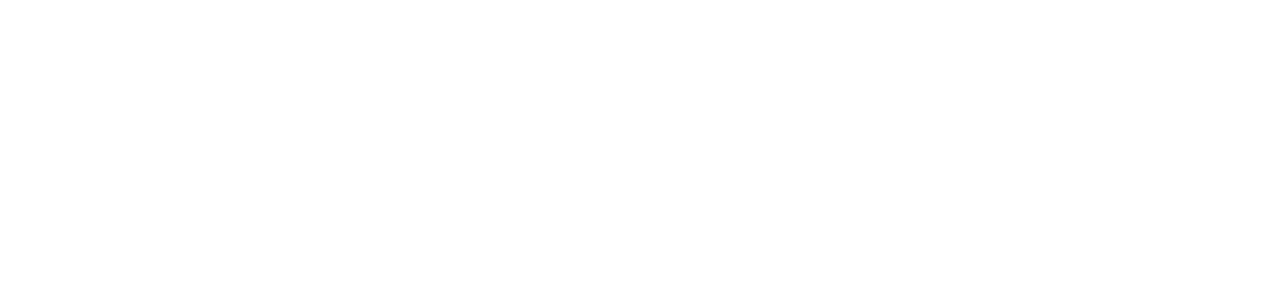
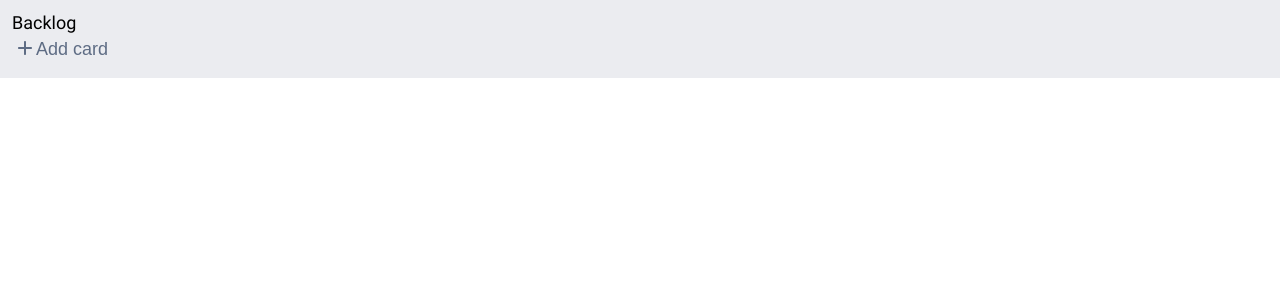
Before and after one commit to NikitaSar64/kanban-board, a React (Create React App) app: page / in a window 1280 px wide. Shown: the top 300 px of the page. Built offline with nearby package versions, Linux system fonts and the light colour scheme.

Commit message:
add component taskCard + connect localStorage

```diff
--- a/src/App/App.jsx
+++ b/src/App/App.jsx
@@ -4,9 +4,7 @@ import './App.css';
 
 function App() {
   return (
-    <div>
-      <TaskCard/>
-    </div>
+      <TaskCard title="Backlog"/>
   );
 }
 
--- /dev/null
+++ b/src/Components/TaskCard/Components/Button/Button.css
@@ -0,0 +1,26 @@
+@import "../../../../styles/variables.css";
+
+.btn{
+    border-radius: var(--radius);
+    border: none;
+    padding: var(--spacing-unit-3);
+    font-size: 18px;
+    color: #5E6C84;
+    cursor: pointer;
+    background: none;
+}
+
+.btn_hover:hover{
+    background: #FFFFFF;
+}
+
+.active{
+    background: #0079BF;
+    color: #FFFFFF;
+    padding: var(--spacing-unit-2) 23px;
+}
+
+
+.btn__icon{
+    margin-right: var(--spacing-unit-2);
+}
--- /dev/null
+++ b/src/Components/TaskCard/Components/Button/Button.jsx
@@ -0,0 +1,24 @@
+import React from "react";
+import "./Button.css";
+import addIcon from "../../../../assets/icons/icon-add.svg";
+
+const Button = ({ showInput, input,submit }) => {
+
+    return (
+        <button
+            className={(input && submit) ? "btn active" : "btn btn_hover"}
+            onClick={showInput}>
+            {
+                (input && submit) ?
+                    <span className="btn__test">Submit</span>
+                    :
+                    <div>
+                        <img className="btn__icon" src={addIcon} alt="add"/>
+                        <span className="btn__test">Add card</span>
+                    </div>
+            }
+        </button>
+    )
+}
+
+export default Button;
--- /dev/null
+++ b/src/Components/TaskCard/Components/Task/Task.css
@@ -0,0 +1,7 @@
+@import '../../../../styles/variables.css';
+
+.task{
+    padding: var(--spacing-unit-4);
+    background: white;
+    border-radius: var(--spacing-unit-2);
+}
--- /dev/null
+++ b/src/Components/TaskCard/Components/Task/Task.jsx
@@ -0,0 +1,10 @@
+import React from "react";
+import "./Task.css";
+
+const Task = ({ taskText}) => {
+    return (
+        <div className="task">{taskText}</div>
+    )
+}
+
+export default Task;
--- a/src/Components/TaskCard/TaskCard.css
+++ b/src/Components/TaskCard/TaskCard.css
@@ -0,0 +1,20 @@
+@import "../../styles/fonts.css";
+@import "../../styles/variables.css";
+
+.task-card{
+    background: #EBECF0;
+    font-size: 18px;
+    color: black;
+    padding: var(--spacing-unit-6);
+}
+
+input{
+    padding: var(--spacing-unit-3) var(--spacing-unit-4);
+    background: #FFFFFF;
+    border-radius: var(--radius);
+    border: none;
+    outline: none;
+    font-family: "Roboto";
+    font-size: 18px;
+    color: black;
+}
--- a/src/Components/TaskCard/TaskCard.jsx
+++ b/src/Components/TaskCard/TaskCard.jsx
@@ -1,9 +1,58 @@
-import React from "react";
+import React, { useEffect, useState } from "react";
+import Button from "./Components/Button/Button";
+import Task from "./Components/Task/Task";
 import './TaskCard.css';
 
-const TaskCard = () => {
+const TaskCard = ({ title }) => {
+    let [input, setShowInput] = useState(false);
+    let [submit, isSubmit] = useState(false);
+    let [task, setTask] = useState(null);
+    let [tasks, setTasks] = useState([]);
+
+    useEffect(() => {
+        if (localStorage.getItem(title)){
+            let localTasks = JSON.parse(localStorage.getItem(title));
+            setTasks(localTasks);
+        } else {
+            localStorage.setItem(title, JSON.stringify([]));
+        }
+    },[])
+
+
+    if (!input && submit) {
+        let localTasks = JSON.parse(localStorage.getItem(title));
+        localTasks.push(task);
+        localStorage.setItem(title, JSON.stringify(localTasks));
+
+        setTasks(localTasks);
+        isSubmit(false);
+        setShowInput(false);
+    }
+
     return (
-        <div></div>
+        <div className="task-card">
+            <div>{title}</div>
+            {tasks.map(task => {
+                return (
+                    <Task key={task.id} taskText={task.name}/>
+                )
+            })}
+            {input &&
+            <input
+                type="text"
+                onChange={(e) => {
+                    setTask({id: tasks.length + 1, name: e.target.value});
+                    e.target.value.length > 0 ? isSubmit(true) : isSubmit(false);
+                    }
+                }
+                autoFocus
+                />}
+            <Button
+                showInput={() => {
+                    setShowInput(!input)}}
+                input={input}
+                submit={submit}/>
+        </div>
     )
 }
 
--- a/src/index.js
+++ b/src/index.js
@@ -5,7 +5,5 @@ import App from './App/App';
 
 const root = ReactDOM.createRoot(document.getElementById('root'));
 root.render(
-  <React.StrictMode>
     <App />
-  </React.StrictMode>
 );
--- a/src/styles/variables.css
+++ b/src/styles/variables.css
@@ -0,0 +1,13 @@
+:root{
+    --radius: 5px;
+    --spacing-unit-1: 2px;
+    --spacing-unit-2: 4px;
+    --spacing-unit-3: 6px;
+    --spacing-unit-4: 8px;
+    --spacing-unit-5: 10px;
+    --spacing-unit-6: 12px;
+    --spacing-unit-7: 14px;
+    --spacing-unit-8: 16px;
+    --spacing-unit-9: 18px;
+    --spacing-unit-10: 20px;
+}
```
Also changed, not shown: src/assets/icons/icon-add.svg (added), src/utils/localStore.js (added).
